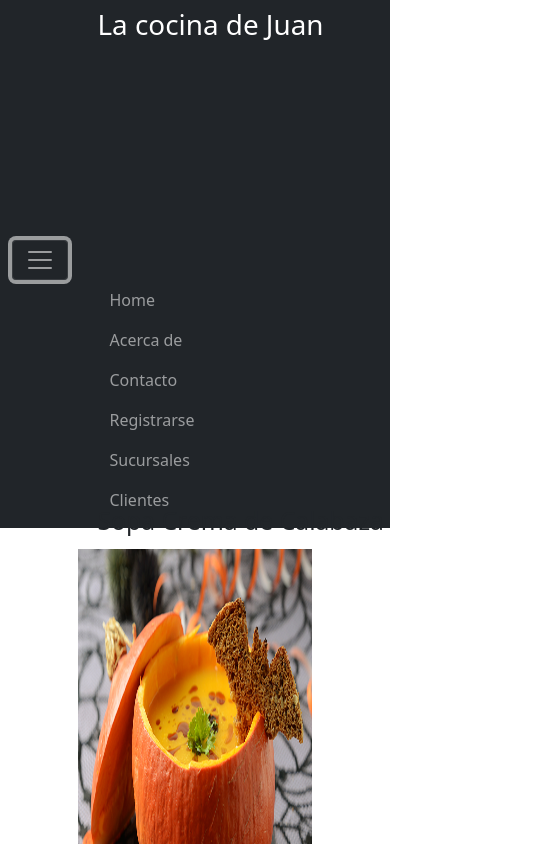
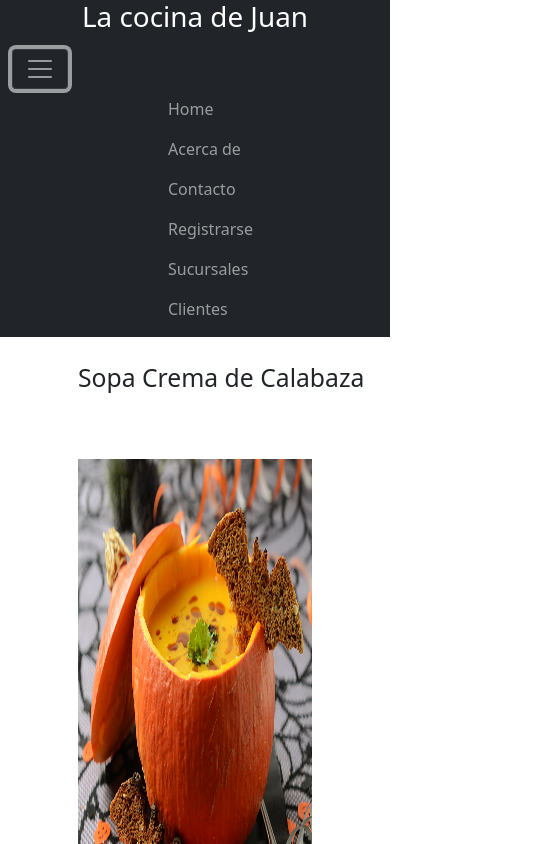
Before and after one commit to Fer11D/Codo-a-Codo, a plain HTML site: page index.html in a window 390 px wide. Both pictures are taken after a click on the button "Toggle navigation". Shown: the top 844 px of the page, 534 px wide, since content can reach past the window. Drawn offline with nearby package versions, Linux system fonts and the light colour scheme.

Commit message:
Se comenzó a adaptar lo modificado con Bootstrap

```diff
--- a/estilos.css
+++ b/estilos.css
@@ -11,26 +11,16 @@ main{
 /* Configuraciones para el header de todas las páginas */
 header{
     background-color: #212529;
-    box-sizing: border-box;
-    width: 100vw;
-    height: 13vh;
 }
 
 h1{
     text-align: center;
     color: white;
-    position: absolute;
-    top: 1vh;
-    left: 35vw;
-}
-
-.navbar{
-    top: 50%;
 }
 
 .nav-link, .navbar-brand{
     position: relative;
-    left: 25vw;
+    left: 30vw;
 }
 
 /* Configuración del body de la página Acerca de.... */
@@ -57,9 +47,9 @@ h2{
 
 /* Receta principal en el index.html */
 .sopaTitulo{
-    position: absolute;
-    top: 15vh;
-    left: 32.5vw;
+    position: relative;
+    top: 3vh;
+    left: 35vw;
 }
 
 .sopaFoto{
@@ -146,23 +136,12 @@ footer{
 @media screen and (max-width: 500px){
     /* Header */
     header{
-       height: 55vh;
+        background-color: #212529;
     }
 
-    nav > a{
-        display: block;
-        width: 100vw;
-        height: 7vh;
-        margin: 0.5vh 0;
-        border-radius: 0;
-        top: 7vh;
-        left: 0;
-    }
-
-    h1{
-        position: absolute;
-        top: 1vh;
-        left: 25vw;
+    .nav-link, .navbar-brand{
+        position: relative;
+        left: 40vw;
     }
 
     /* Imágenes de la página "Nuestros clientes" */
@@ -190,8 +169,7 @@ footer{
     }
 
     .sopaTitulo{
-        top: 60vh;
-        left: 25vw;
+        left: 20vw;
     }
 
     .sopaFoto{
```
